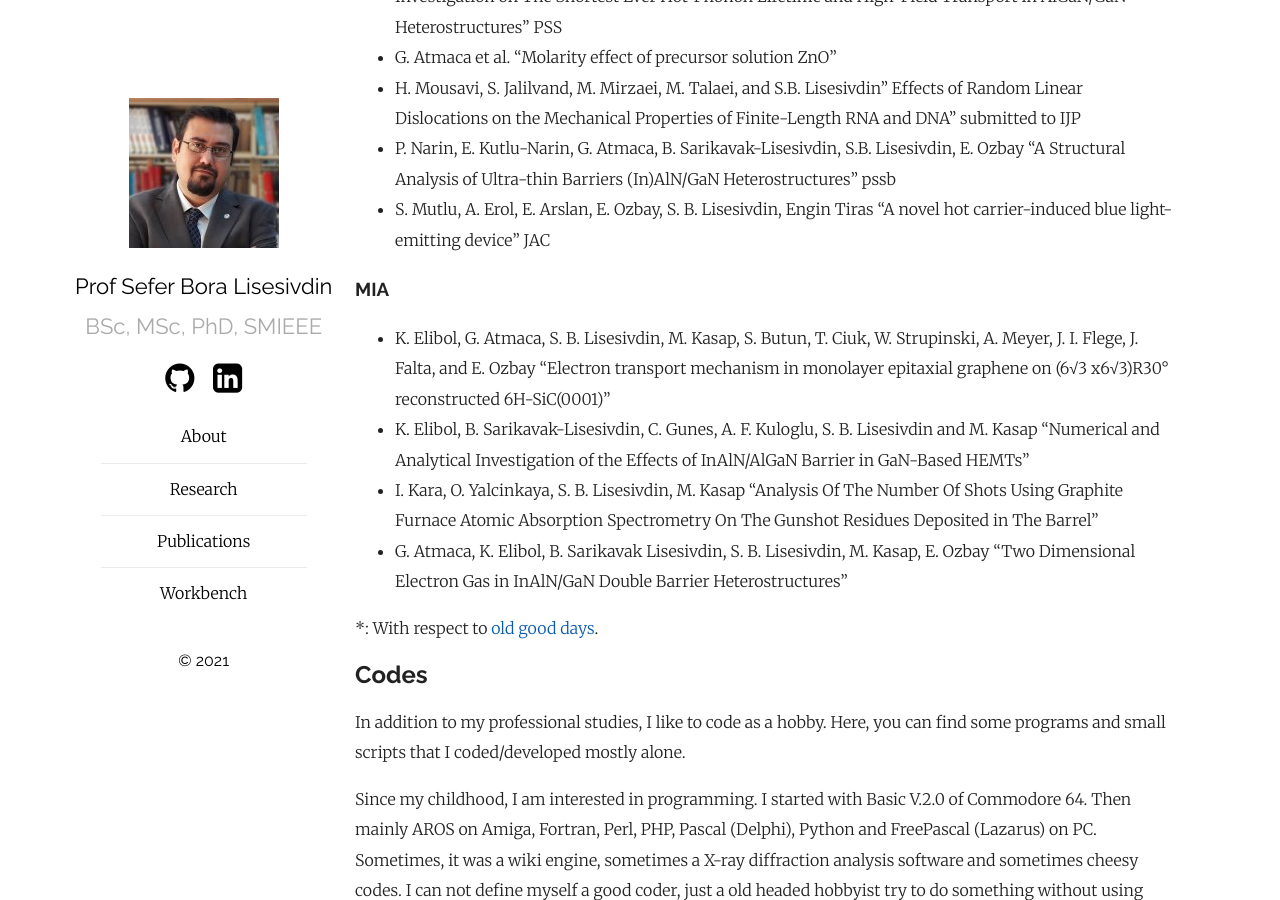
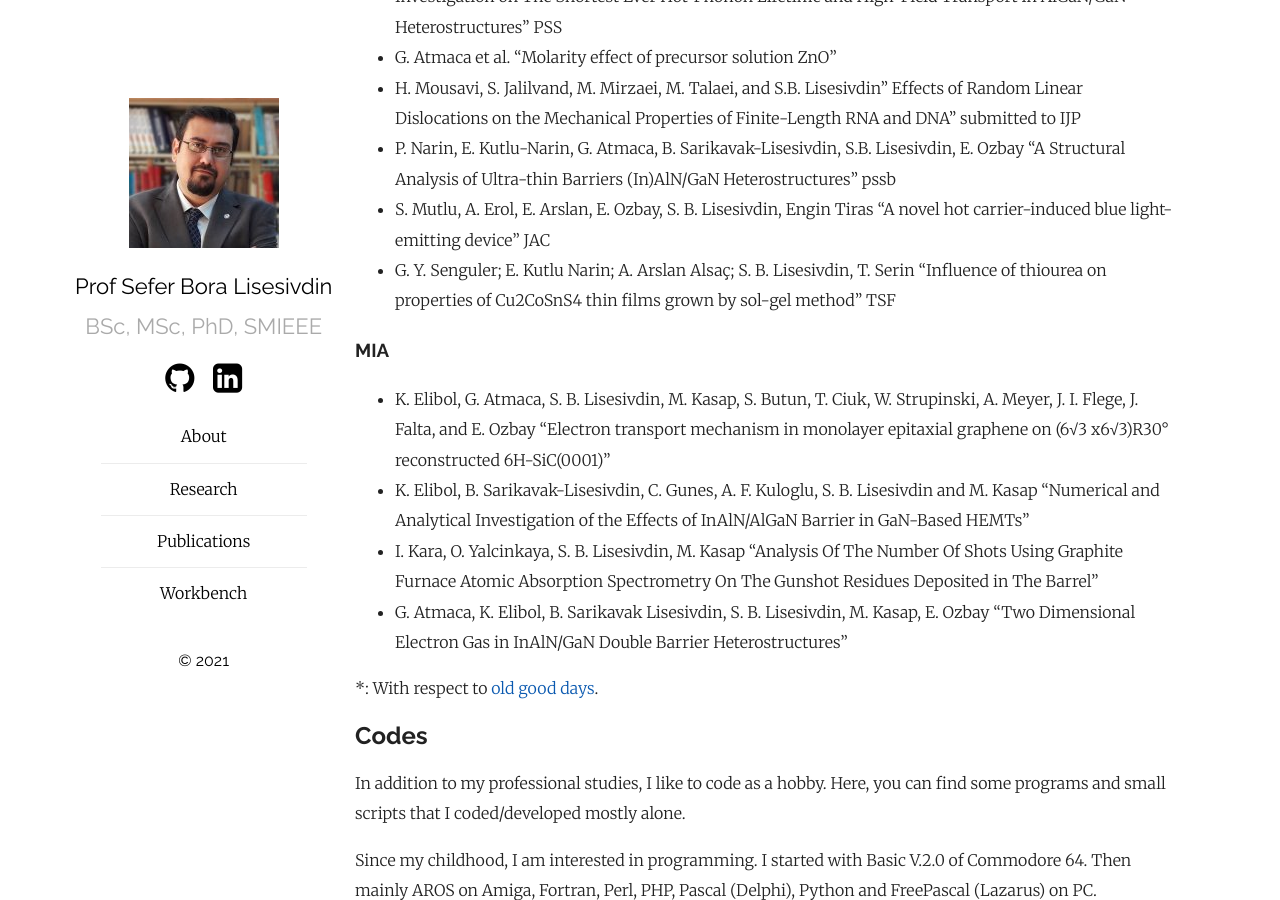
Before and after one commit to sblisesivdin/sblisesivdin.github.io, a Jekyll site: the page built from workbench.md, in a window 1280 px wide and 900 px high, scrolled down 967 px. Built offline with Jekyll 4.4.1, drawn with Linux system fonts in a browser that asks for light colours; our own code applies the rules of GitHub Pages for plain Markdown files.

Commit message:
Update workbench.md

```diff
--- a/workbench.md
+++ b/workbench.md
@@ -22,6 +22,7 @@ You can find published articles at the [Publications](publications.md).
 * H. Mousavi, S. Jalilvand, M. Mirzaei, M. Talaei, and S.B. Lisesivdin" Effects of Random Linear Dislocations on the Mechanical Properties of Finite-Length RNA and DNA" submitted to IJP
 * P. Narin, E. Kutlu-Narin, G. Atmaca, B. Sarikavak-Lisesivdin, S.B. Lisesivdin, E. Ozbay "A Structural Analysis of Ultra-thin Barriers (In)AlN/GaN Heterostructures" pssb
 * S. Mutlu, A. Erol, E. Arslan, E. Ozbay, S. B. Lisesivdin, Engin Tiras "A novel hot carrier-induced blue light-emitting device" JAC
+* G. Y. Senguler; E. Kutlu Narin; A. Arslan Alsaç; S. B. Lisesivdin, T. Serin "Influence of thiourea on properties of Cu2CoSnS4  thin films grown by sol-gel method" TSF
 
 ### MIA
 
```
